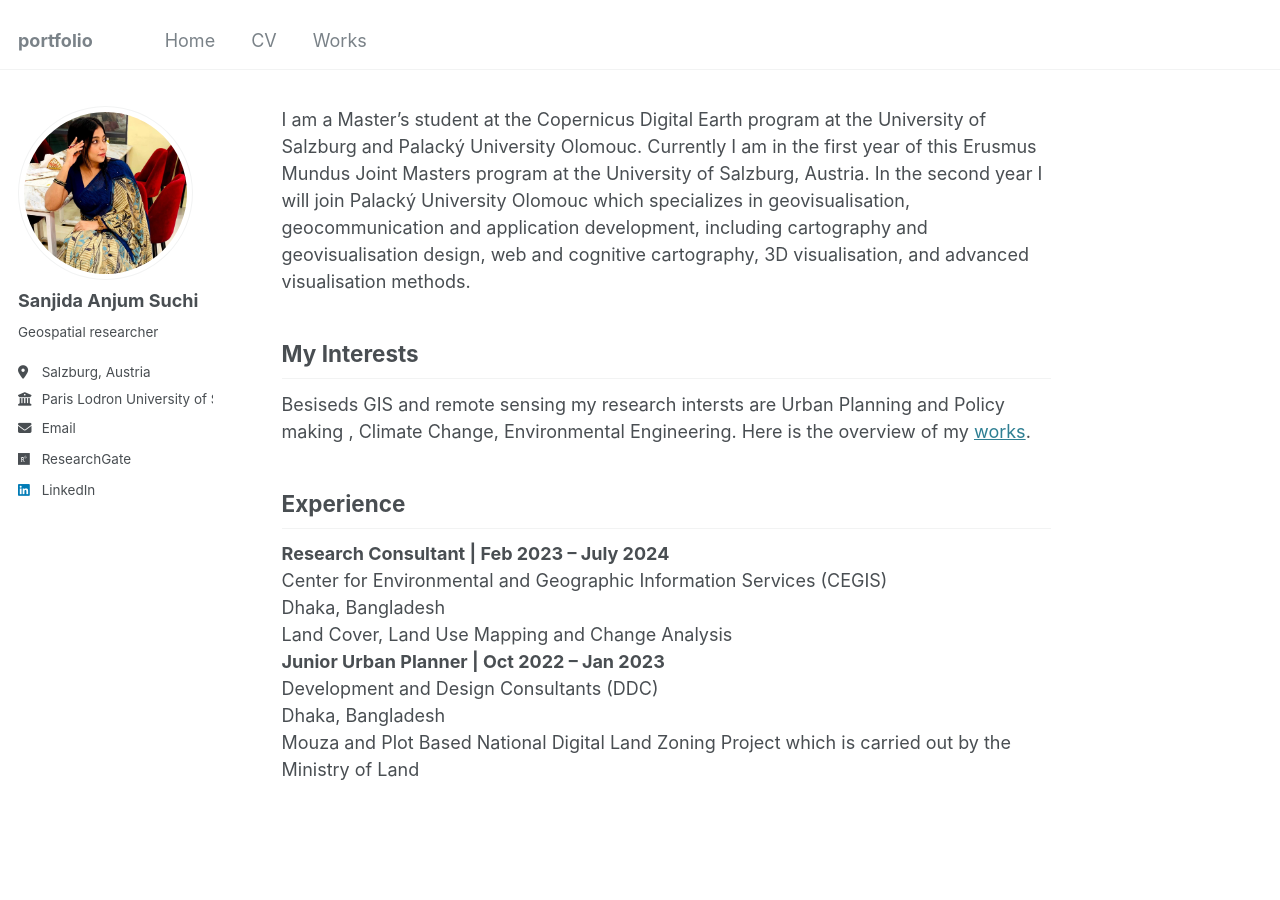
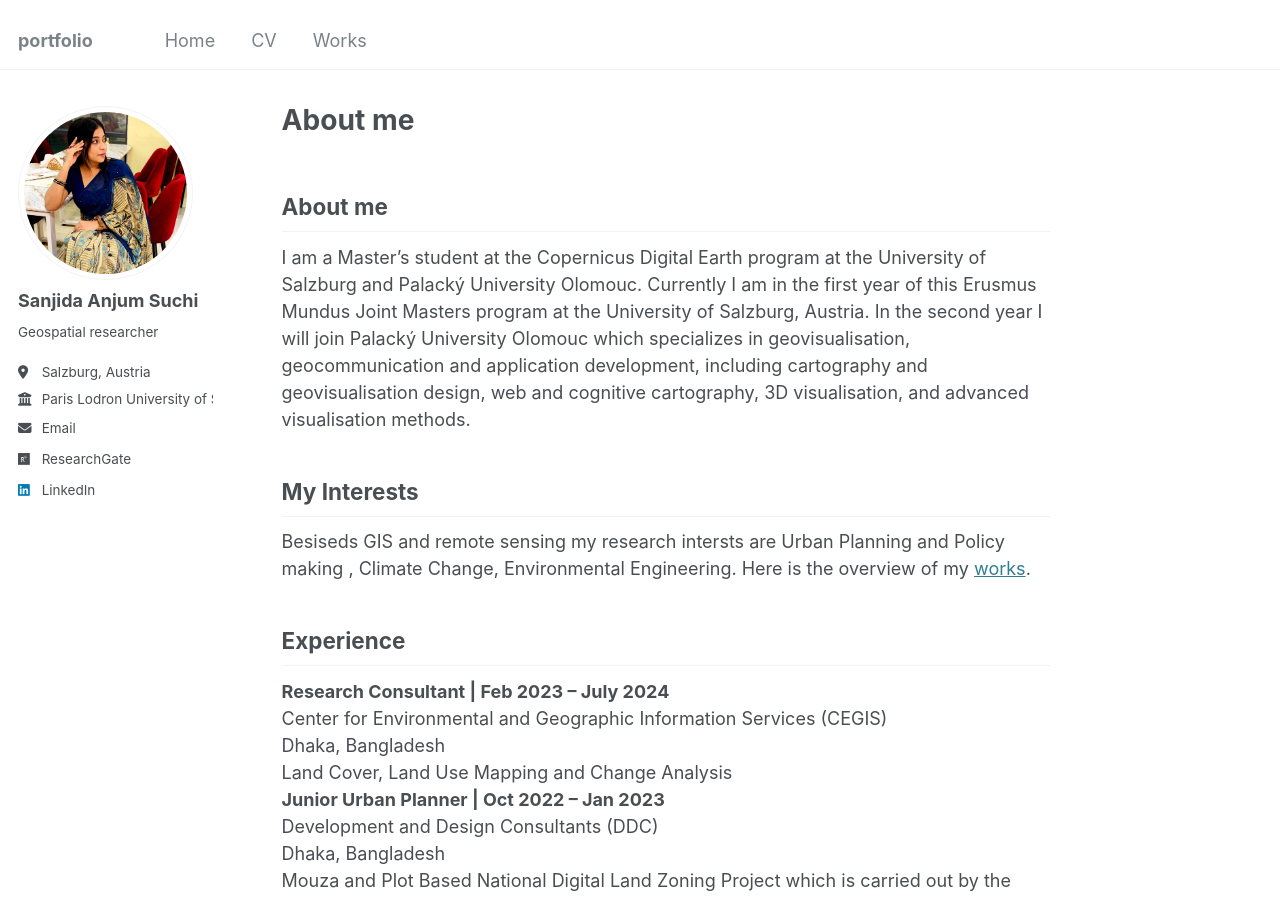
Before and after one commit to sanjidasuchi/portfolio, a Jekyll site: the page built from _pages/about.md, in a window 1280 px wide and 900 px high. Built offline with Jekyll 4.4.1, drawn with Linux system fonts in a browser that asks for light colours; our own code applies the rules of GitHub Pages for plain Markdown files.

Commit message:
Update about.md

```diff
--- a/_pages/about.md
+++ b/_pages/about.md
@@ -1,3 +1,12 @@
+---
+permalink: /
+author_profile: true
+redirect_from:
+  - /about/
+  - /about.html
+---
+About me
+------
 <p class="justify-text">
 I am a Master’s student at the Copernicus Digital Earth program at the University of Salzburg and Palacký University Olomouc. Currently I am in the first year of this Erusmus Mundus Joint Masters program  at the University of Salzburg, Austria. In the second year I will join Palacký University Olomouc which specializes in geovisualisation, geocommunication and application development, including cartography and geovisualisation design, web and cognitive cartography, 3D visualisation, and advanced visualisation methods.
 </p>
```
